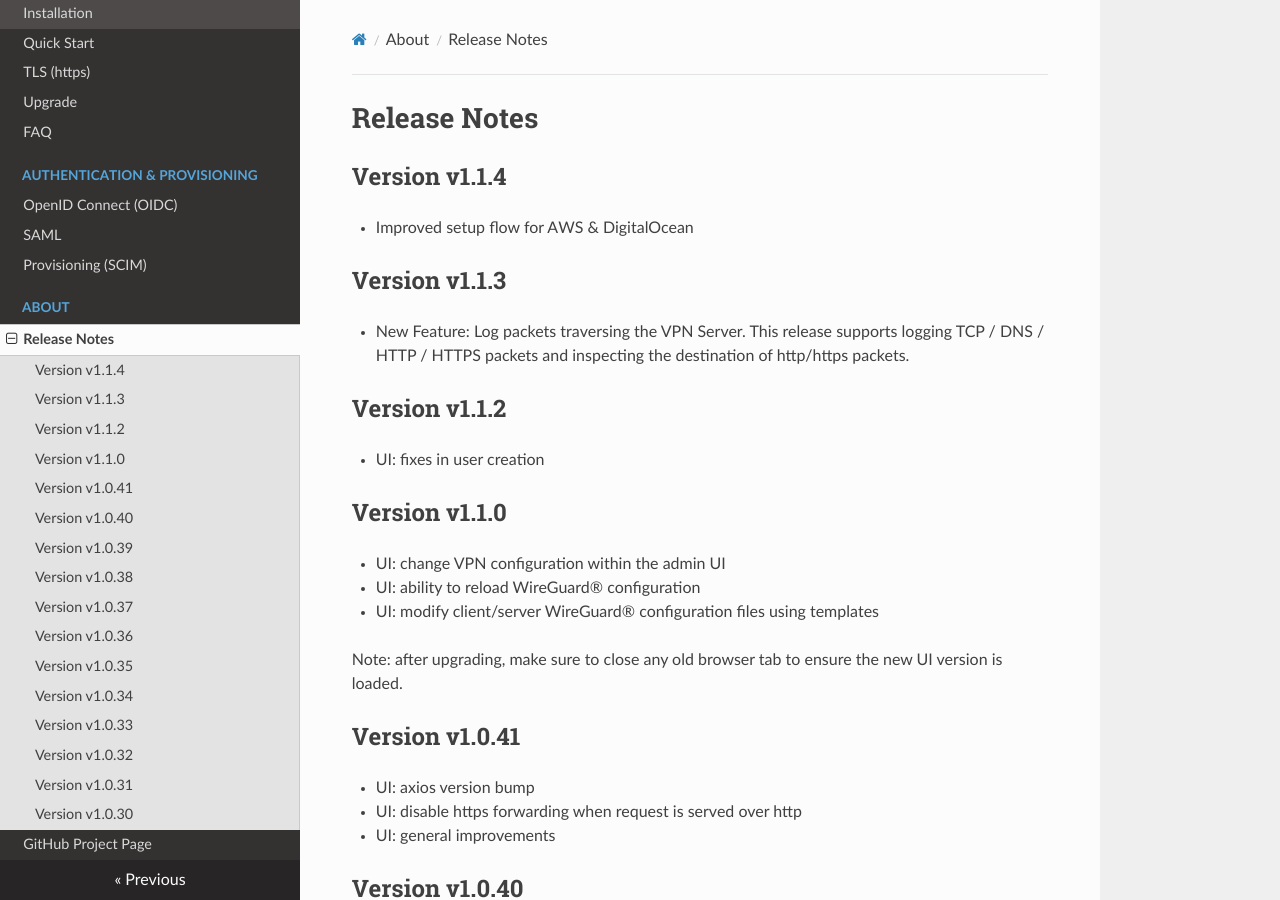
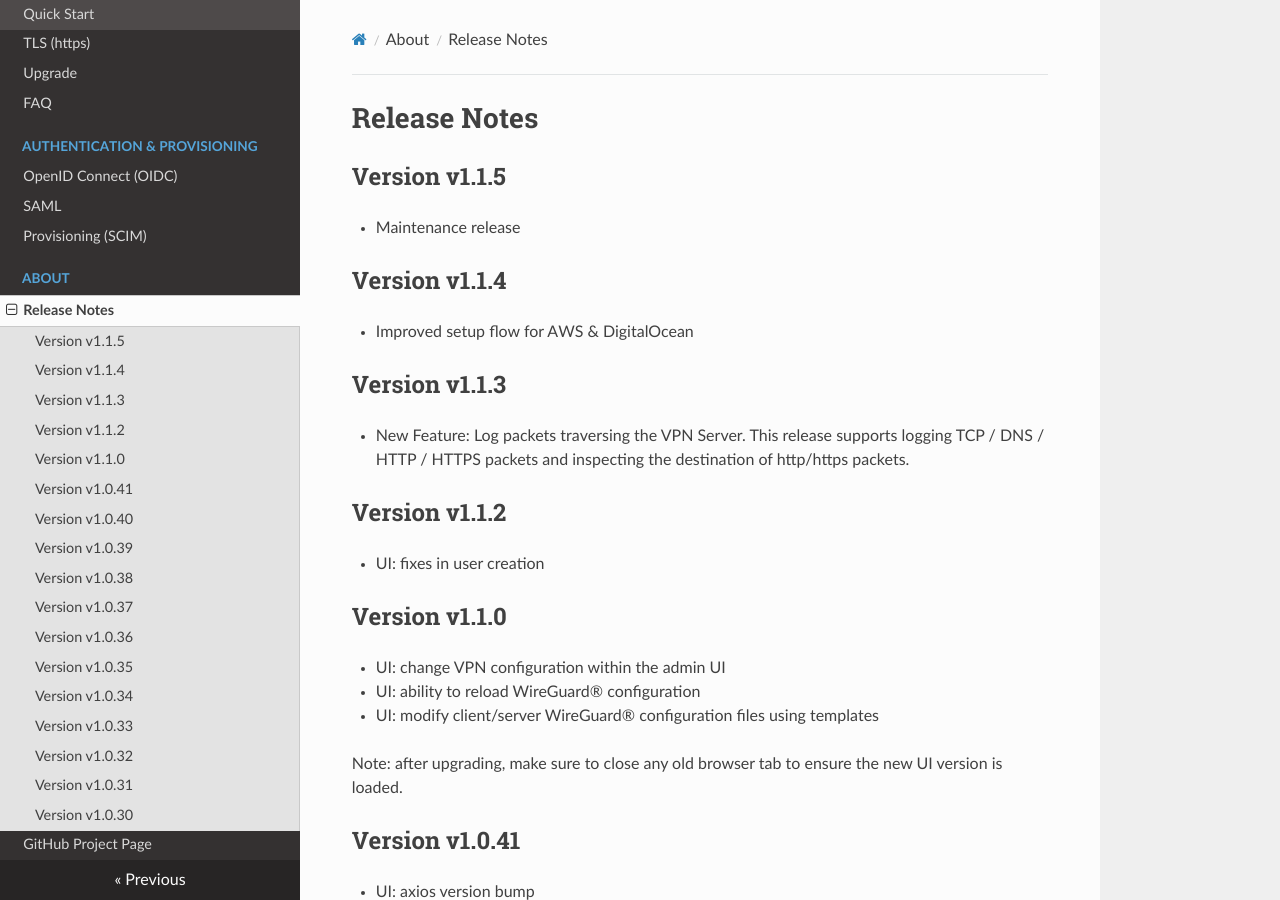
Before and after one commit to in4it/vpn-server, an MkDocs documentation site: the page built from docs/release-notes.md, in a window 1280 px wide and 900 px high. Built offline with MkDocs 1.6.1, drawn with Linux system fonts in a browser that asks for light colours; nearby versions of some CDN libraries.

Commit message:
maintenance release

```diff
--- a/docs/release-notes.md
+++ b/docs/release-notes.md
@@ -1,4 +1,7 @@
 # Release Notes
+
+## Version v1.1.5
+* Maintenance release
 
 ## Version v1.1.4
 * Improved setup flow for AWS & DigitalOcean
```
Also changed, not shown: 6 other files.
